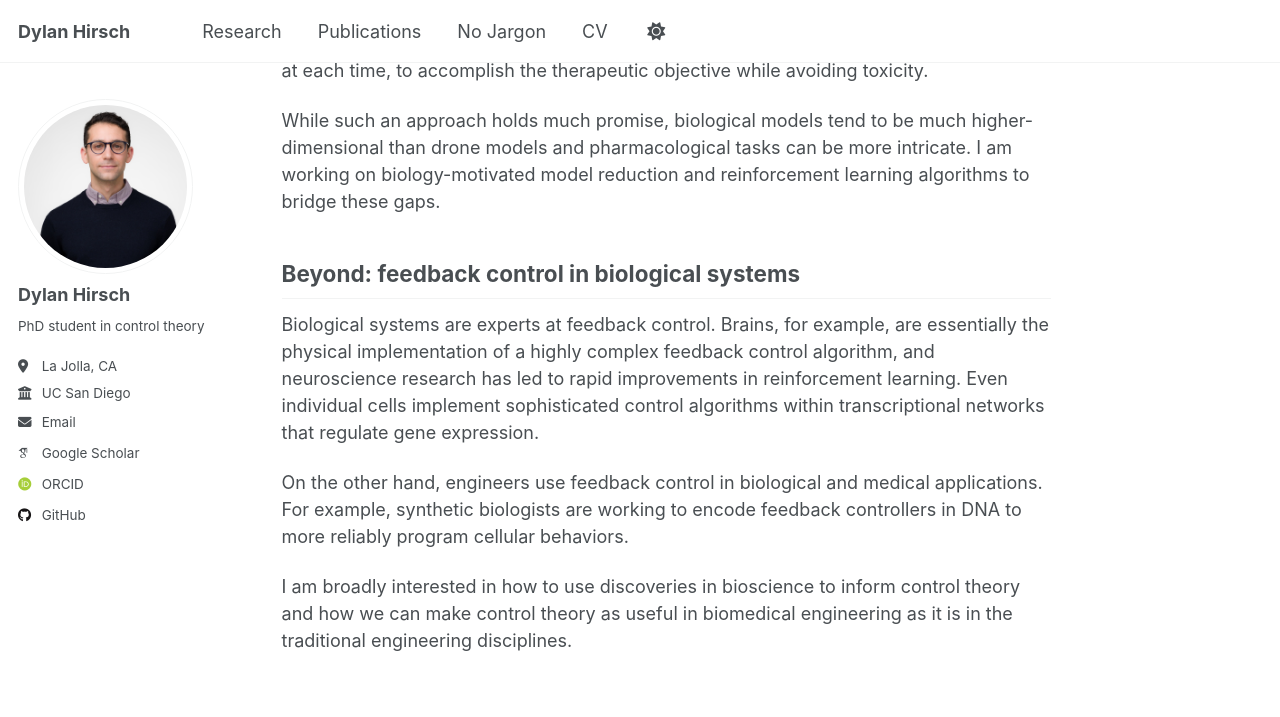
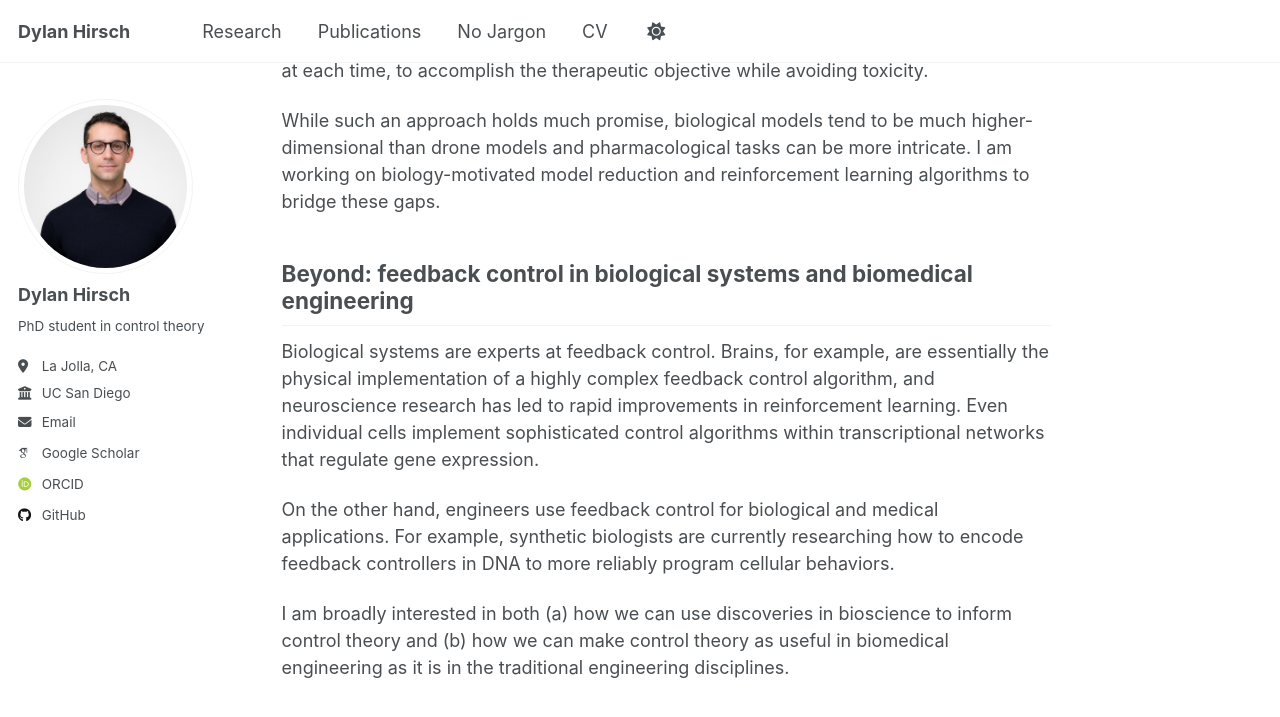
Before and after one commit to dylan-hirsch/dylan-hirsch.github.io, a Jekyll site: the page built from _research/research.md, in a window 1280 px wide and 900 px high, scrolled down 1264 px. Shown: the top 717 px of the window. Built offline with Jekyll 4.4.1, drawn with Linux system fonts in a browser that asks for light colours; some web fonts are replaced; a script that is not in the unit is left out.

Commit message:
Update research.md

```diff
--- a/_research/research.md
+++ b/_research/research.md
@@ -27,12 +27,12 @@ If one supplies a pharmacokinetic / pharmacodynamic (PKPD) model to the algorith
 While such an approach holds much promise, biological models tend to be much higher-dimensional than drone models and pharmacological tasks can be more intricate.
 I am working on biology-motivated model reduction and reinforcement learning algorithms to bridge these gaps.
 
-## Beyond: feedback control in biological systems
+## Beyond: feedback control in biological systems and biomedical engineering
 Biological systems are experts at feedback control.
 Brains, for example, are essentially the physical implementation of a highly complex feedback control algorithm, and neuroscience research has led to rapid improvements in reinforcement learning.
 Even individual cells implement sophisticated control algorithms within transcriptional networks that regulate gene expression.
 
-On the other hand, engineers use feedback control in biological and medical applications.
-For example, synthetic biologists are working to encode feedback controllers in DNA to more reliably program cellular behaviors.
+On the other hand, engineers use feedback control for biological and medical applications.
+For example, synthetic biologists are currently researching how to encode feedback controllers in DNA to more reliably program cellular behaviors.
 
-I am broadly interested in how to use discoveries in bioscience to inform control theory and how we can make control theory as useful in biomedical engineering as it is in the traditional engineering disciplines.
+I am broadly interested in both (a) how we can use discoveries in bioscience to inform control theory and (b) how we can make control theory as useful in biomedical engineering as it is in the traditional engineering disciplines.
```
